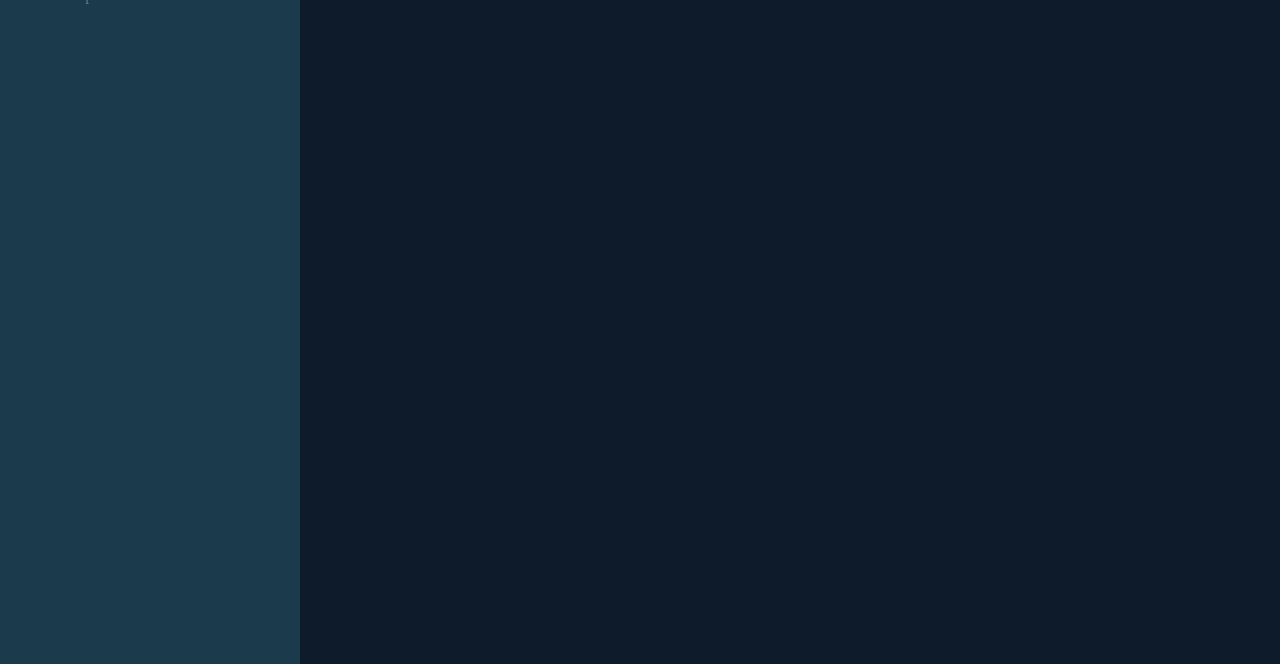
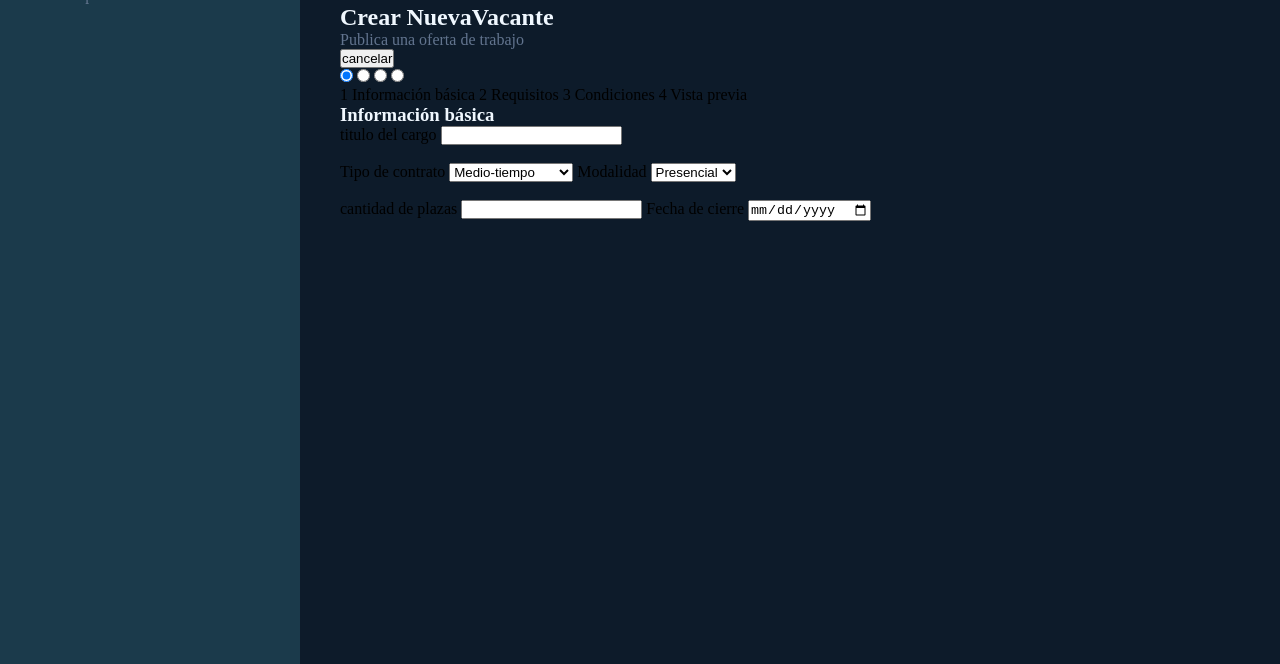
Before and after one commit to angie12332/Turno_Libre, a plain HTML site: page paginas/paginas de alexa/Crear_Vacante.html in a window 1280 px wide. Shown: the part 136-800 px from the top of the page. Drawn offline with Linux system fonts and the light colour scheme.

Commit message:
html de la pantalla de crear vacantes
se esta creando la pantalla de crear vacantes junto con los formularios

```diff
--- a/paginas/paginas de alexa/Crear_Vacante.html
+++ b/paginas/paginas de alexa/Crear_Vacante.html
@@ -23,10 +23,61 @@
             <h1>Turno Libre</h1>
             <p>Portal del empleador</p>
         </section>
-
     </aside>
     <main>
+        <section>
+            <article>
+                <h2>Crear NuevaVacante</h2>
+                <p>Publica una oferta de trabajo</p>
+            </article>
+            <article>
+                <button>
+                    cancelar
+                </button>
+            </article>
+        </section>
+        <section>
+            <section class="crear">
+                <input type="radio" name="paso" id="paso1" checked>
+                <input type="radio" name="paso" id="paso2">
+                <input type="radio" name="paso" id="paso3">
+                <input type="radio" name="paso" id="paso4">
 
+                <nav class="pasos">
+                    <label for="paso1"><span class="numero">1</span> Información básica</label>
+                    <label for="paso2"><span class="numero">2</span> Requisitos</label>
+                    <label for="paso3"><span class="numero">3</span> Condiciones</label>
+                    <label for="paso4"><span class="numero">4</span> Vista previa</label>
+                </nav>
+        </section>
+        <section>
+            <h3>Información básica</h3>
+            <form action="">
+                <label for="cargo">titulo del cargo</label>
+                <input type="text" name="cargo" id="cargo">
+                    <br><br>
+                <label for="contrato">Tipo de contrato</label>
+                <select id="contrato" name="contrato" required>
+                <option value="medioTiempo">Medio-tiempo</option>
+                <option value="tiempoCompleto">Tiempo completo</option>
+                <option value="eventual">Eventual</option>
+                <option value="turnos">Turnos</option>
+                </select>
+
+                <label for="modalidad">Modalidad</label>
+                <select id="modalidad" name="modalidad" >
+                    <option value="presencial">Presencial</option>
+                    <option value="remoto">Remoto</option>
+                    <option value="hibrido">Híbrido</option>
+                </select>
+                <br><br>
+                <label for="plaza">cantidad de plazas</label>
+                <input type="number" name="plaza" id="plaza">
+
+                <label for="fechaCierre">Fecha de cierre</label>
+                <input type="date" name="fechaCierre" id="fechaCierre">
+            </form>
+        </section>
     </main>
     <footer>
 
```
